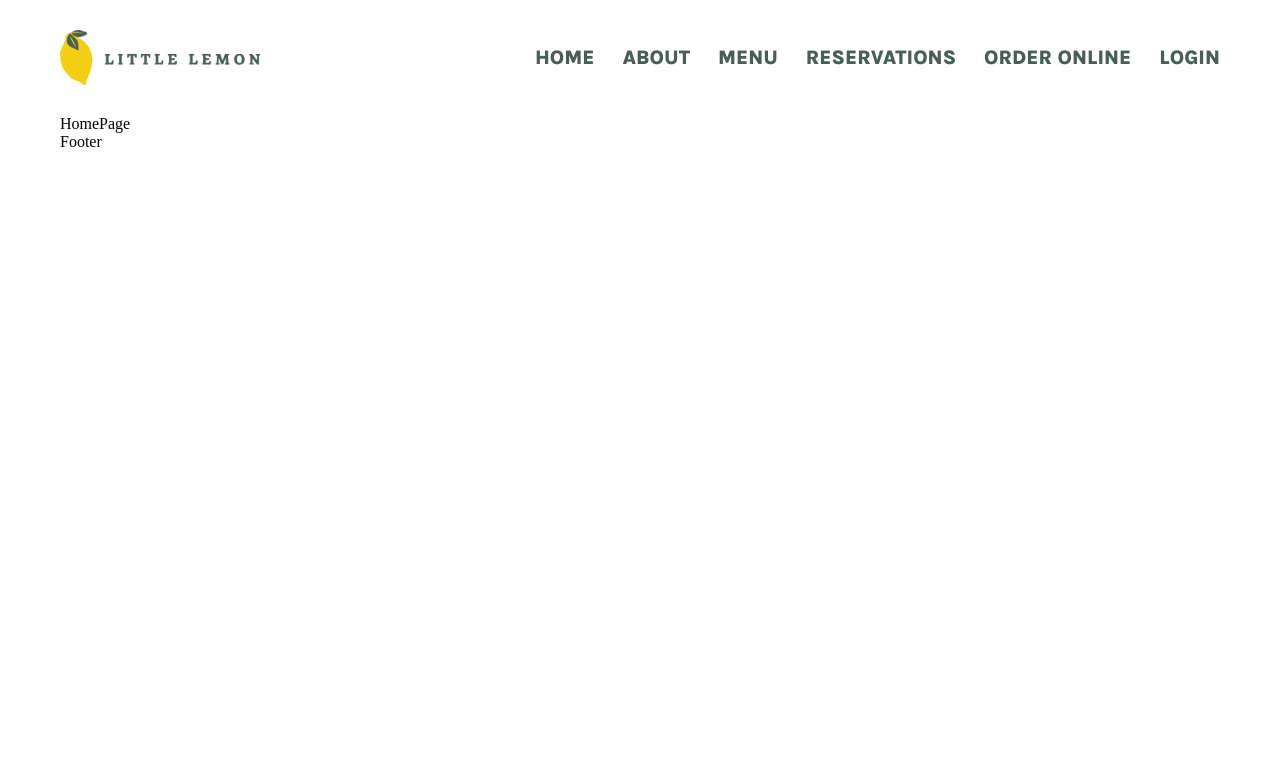
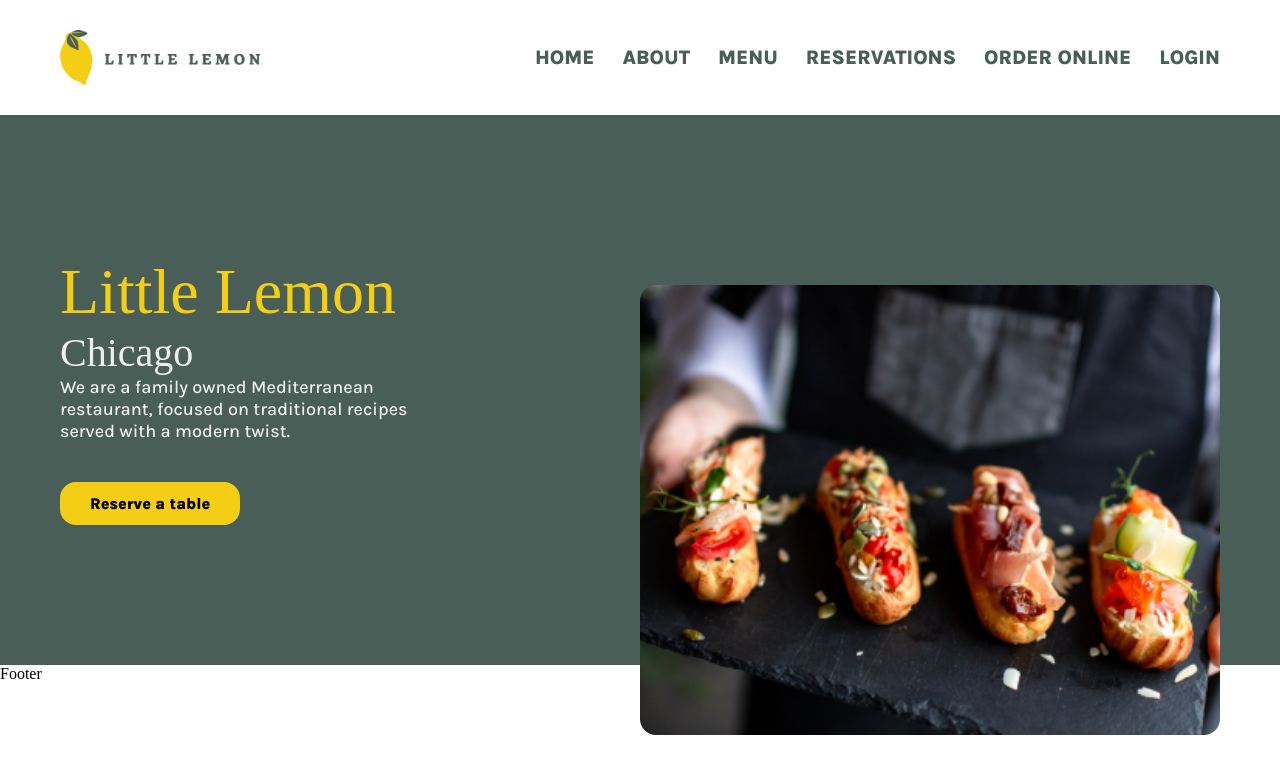
Before and after one commit to imtheu/little-lemon, a React (Create React App) app: page / in a window 1280 px wide. Shown: the top 774 px of the page. Built offline with nearby package versions, Linux system fonts and the light colour scheme; a web font is replaced by a local one.

Commit message:
feat(home): add cta section

```diff
--- a/src/App.jsx
+++ b/src/App.jsx
@@ -6,8 +6,10 @@ import BookingPage from "./components/pages/bookingPage";
 
 const App = () => {
   return (
-    <div className="container">
-      <Header />
+    <>
+      <div className="container">
+        <Header />
+      </div>
       <main>
         <Routes>
           <Route path="/" element={<HomePage />}></Route>
@@ -15,7 +17,7 @@ const App = () => {
         </Routes>
       </main>
       <Footer />
-    </div>
+    </>
   );
 };
 
--- a/src/components/layout/header/header.module.css
+++ b/src/components/layout/header/header.module.css
@@ -4,4 +4,5 @@
   justify-content: space-between;
   padding: 30px 0;
   gap: 40px;
+  flex-wrap: wrap;
 }
--- a/src/components/pages/homepage.jsx
+++ b/src/components/pages/homepage.jsx
@@ -1,7 +1,10 @@
 import React from "react";
+import CallToAction from "../sections/callToAction/callToAction";
 
-const HomePage = () => {
-  return <div>HomePage</div>;
-};
+const HomePage = () => (
+  <>
+    <CallToAction />
+  </>
+);
 
 export default HomePage;
--- /dev/null
+++ b/src/components/sections/callToAction/callToAction.jsx
@@ -0,0 +1,24 @@
+import React from "react";
+
+import Button from "../../elements/button/button";
+
+import style from "./callToAction.module.css";
+
+const CallToAction = () => (
+  <section className={style.callToAction}>
+    <div className="container">
+      <div className={style.content}>
+        <h1>Little Lemon</h1>
+        <h2>Chicago</h2>
+        <p>
+          We are a family owned Mediterranean restaurant, focused on traditional
+          recipes served with a modern twist.
+        </p>
+        <Button>Reserve a table</Button>
+      </div>
+      <img src="/cta-img.png" alt="" />
+    </div>
+  </section>
+);
+
+export default CallToAction;
--- /dev/null
+++ b/src/components/sections/callToAction/callToAction.module.css
@@ -0,0 +1,46 @@
+.callToAction {
+  background: var(--color-primary-green);
+  padding: 50px 0;
+}
+
+.callToAction > div {
+  display: flex;
+  flex-direction: row;
+  justify-content: space-between;
+  align-items: center;
+}
+
+.callToAction h1 {
+  font: var(--text-display);
+  color: var(--color-primary-yellow);
+}
+
+.callToAction h2 {
+  font: var(--text-subtitle);
+  color: var(--color-highlight-light);
+}
+
+.callToAction p {
+  font: var(--text-lead);
+  color: var(--color-highlight-light);
+  margin-bottom: 40px;
+}
+
+.callToAction img {
+  border-radius: var(--radius);
+  position: relative;
+  bottom: -120px;
+  width: 50%;
+  max-height: 450px;
+  object-fit: cover;
+}
+
+.content {
+  max-width: 400px;
+}
+
+@media (max-width: 768px) {
+  .callToAction img {
+    display: none;
+  }
+}
```
Also changed, not shown: public/cta-img.png (added), src/components/sections/callToAction.jsx (deleted).
